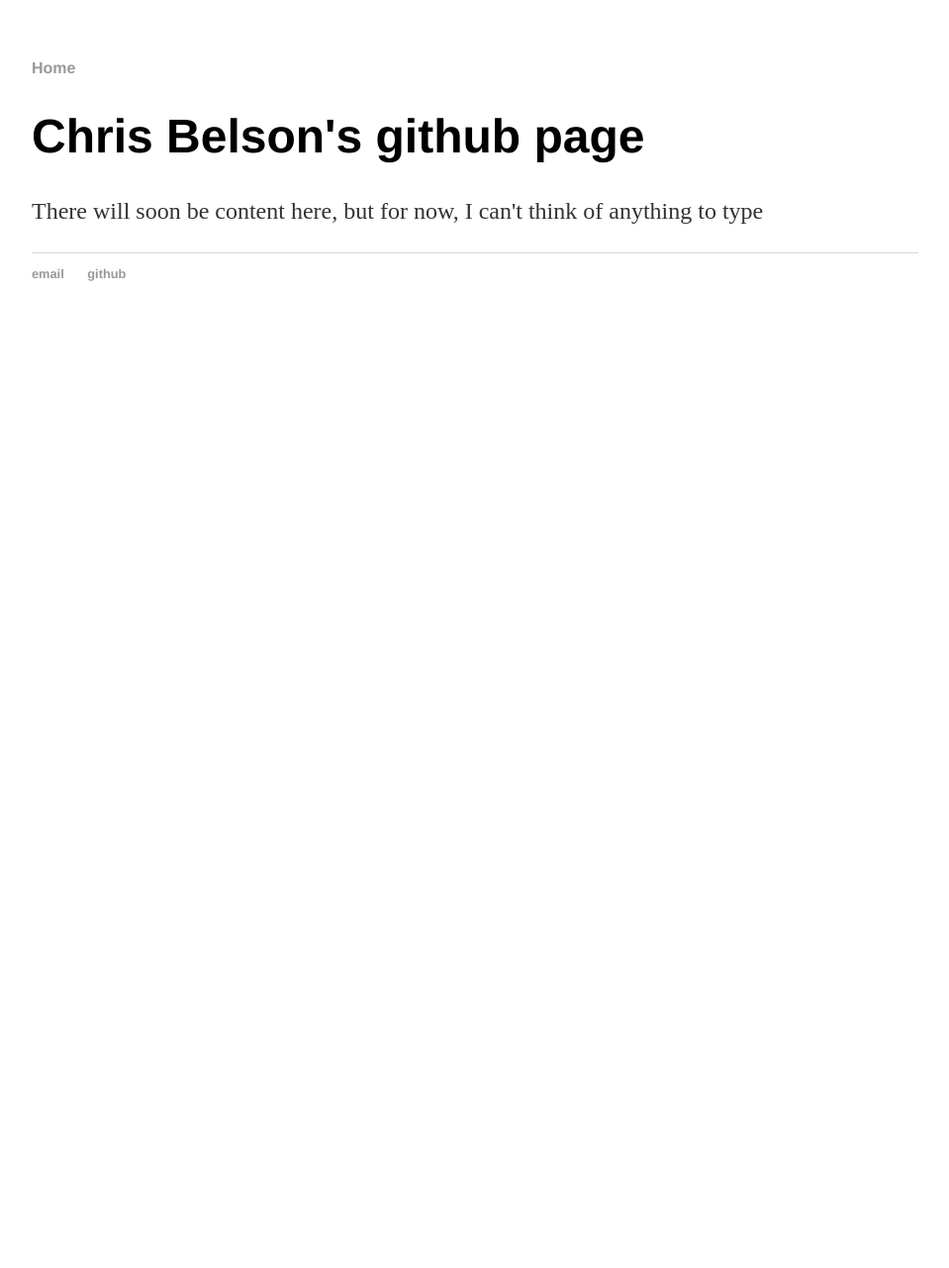
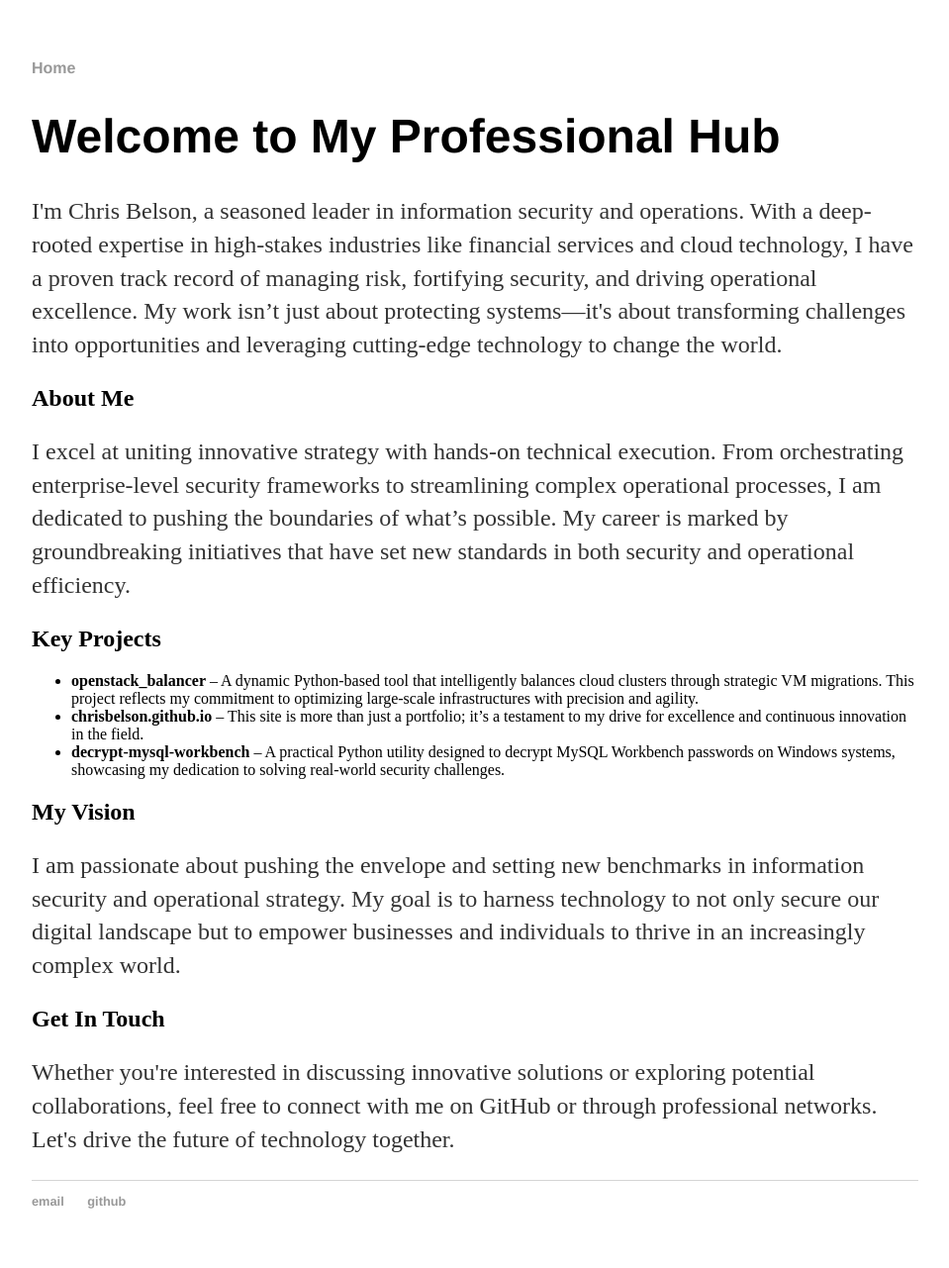
Before and after one commit to chrisbelson/chrisbelson.github.io, a Jekyll site: the page built from index.html, in a window 1280 px wide. Shown: the whole page at 99% size, without its empty margins (160-1119 px from the left). Built offline with Jekyll 4.4.1, drawn with Linux system fonts in a browser that asks for light colours; before the commit the page ends 900 px from its top, so only the background shows below that.

Commit message:
Updated and added content as promised

```diff
--- a/index.html
+++ b/index.html
@@ -1,8 +1,39 @@
 ---
 layout: default
-title: CB Main Page
+title: Chris Belson – Security & Operations Leader
 ---
+
 <div class="blurb">
-	<h1>Chris Belson's github page</h1>
-	<p>There will soon be content here, but for now, I can't think of anything to type</p>
+  <h1>Welcome to My Professional Hub</h1>
+  <p>
+    I'm Chris Belson, a seasoned leader in information security and operations. With a deep-rooted expertise in high-stakes industries like financial services and cloud technology, I have a proven track record of managing risk, fortifying security, and driving operational excellence. My work isn’t just about protecting systems—it's about transforming challenges into opportunities and leveraging cutting-edge technology to change the world.
+  </p>
+
+  <h2>About Me</h2>
+  <p>
+    I excel at uniting innovative strategy with hands-on technical execution. From orchestrating enterprise-level security frameworks to streamlining complex operational processes, I am dedicated to pushing the boundaries of what’s possible. My career is marked by groundbreaking initiatives that have set new standards in both security and operational efficiency.
+  </p>
+
+  <h2>Key Projects</h2>
+  <ul>
+    <li>
+      <strong>openstack_balancer</strong> – A dynamic Python-based tool that intelligently balances cloud clusters through strategic VM migrations. This project reflects my commitment to optimizing large-scale infrastructures with precision and agility.
+    </li>
+    <li>
+      <strong>chrisbelson.github.io</strong> – This site is more than just a portfolio; it’s a testament to my drive for excellence and continuous innovation in the field.
+    </li>
+    <li>
+      <strong>decrypt-mysql-workbench</strong> – A practical Python utility designed to decrypt MySQL Workbench passwords on Windows systems, showcasing my dedication to solving real-world security challenges.
+    </li>
+  </ul>
+
+  <h2>My Vision</h2>
+  <p>
+    I am passionate about pushing the envelope and setting new benchmarks in information security and operational strategy. My goal is to harness technology to not only secure our digital landscape but to empower businesses and individuals to thrive in an increasingly complex world.
+  </p>
+
+  <h2>Get In Touch</h2>
+  <p>
+    Whether you're interested in discussing innovative solutions or exploring potential collaborations, feel free to connect with me on GitHub or through professional networks. Let's drive the future of technology together.
+  </p>
 </div><!-- /.blurb -->
```
